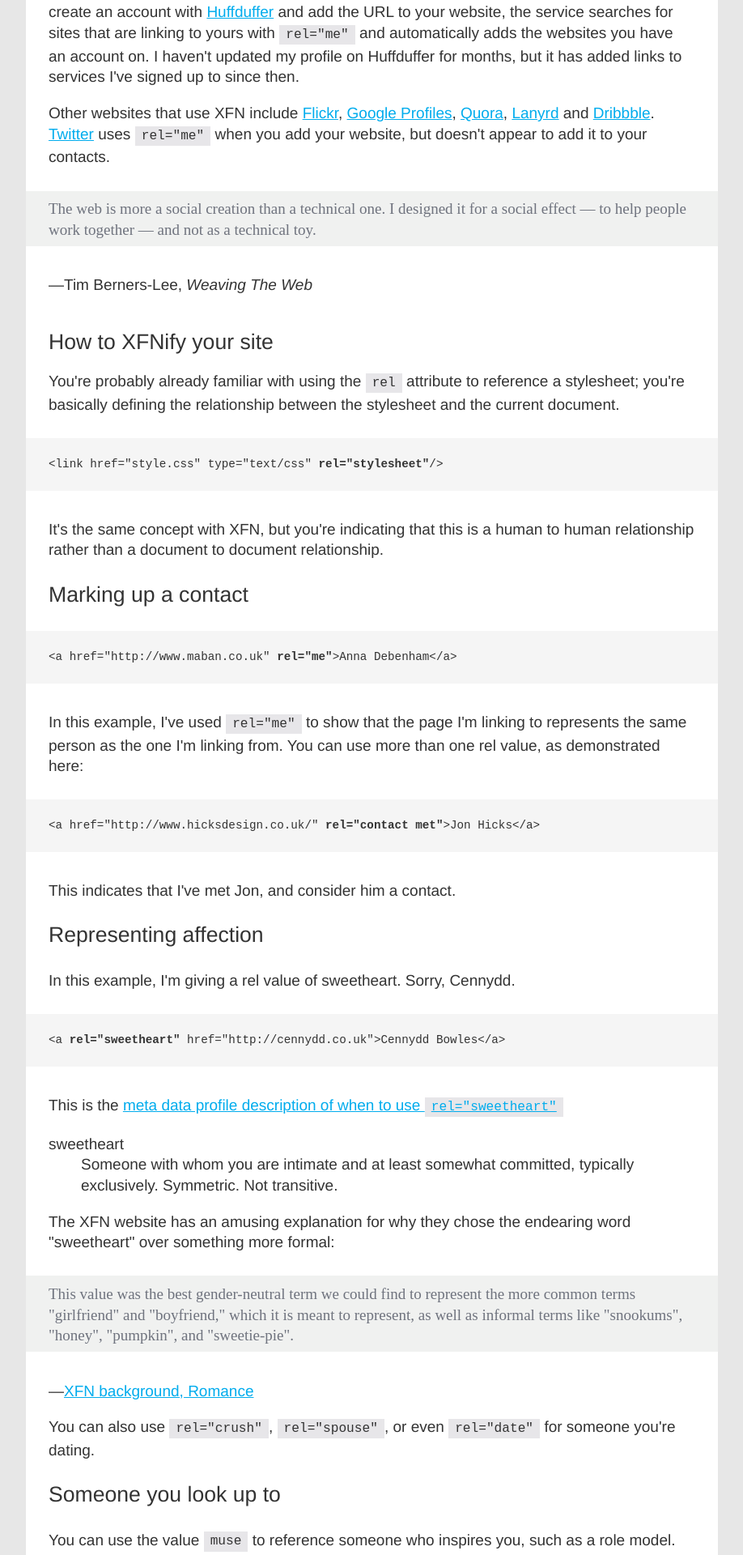
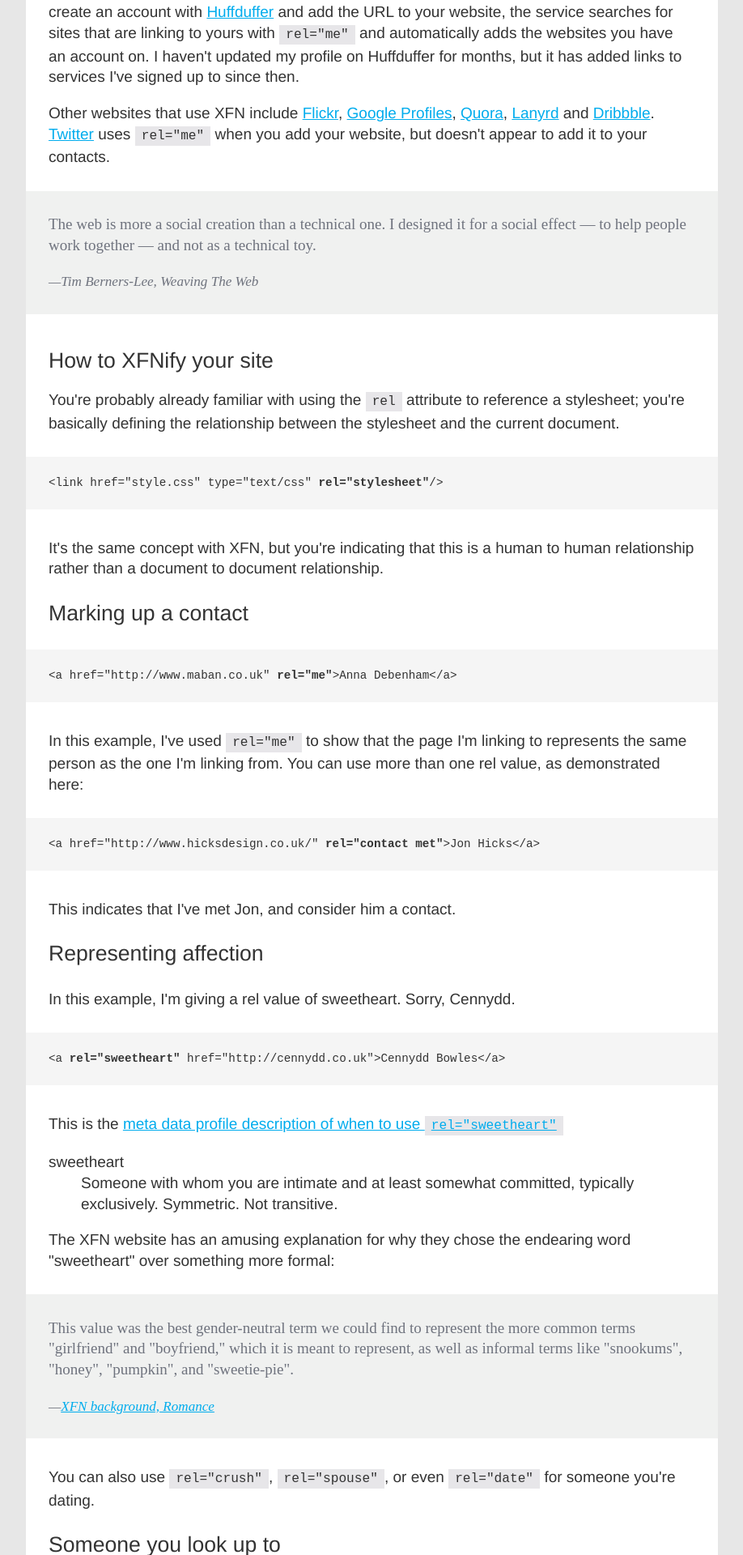
Before and after one commit to maban/maban, a Jekyll site: the page built from _posts/2011-02-14-49.html, in a window 1280 px wide. Shown: the part 643-2563 px from the top of the page at 81% size, without its empty margins (181-1099 px from the left). Built offline with Jekyll 4.4.1, drawn with Linux system fonts in a browser that asks for light colours.

Commit message:
Clean up post 49

```diff
--- a/_posts/2011-02-14-49.html
+++ b/_posts/2011-02-14-49.html
@@ -15,8 +15,10 @@ title: Marking up relationships
 
 <p>Other websites that use XFN include <a href="http://www.flickr.com/">Flickr</a>, <a href="http://www.google.com/profiles">Google Profiles</a>, <a href="http://www.quora.com">Quora</a>, <a href="http://lanyrd.com">Lanyrd</a> and <a href="http://dribbble.com/">Dribbble</a>. <a href="http://twitter.com">Twitter</a> uses <code>rel="me"</code> when you add your website, but doesn't appear to add it to your contacts.</p>
 
-<blockquote>The web is more a social creation than a technical one. I designed it for a social effect &mdash; to help people work together &mdash; and not as a technical toy.</blockquote>
-<p class="attr">&mdash;Tim Berners-Lee, <cite>Weaving The Web</cite></p>
+<blockquote>
+    <p>The web is more a social creation than a technical one. I designed it for a social effect &mdash; to help people work together &mdash; and not as a technical toy.
+    <p><cite>&mdash;Tim Berners-Lee, Weaving The Web</cite></p>
+</blockquote>
 
 <h2>How to XFNify your site</h2>
 
@@ -51,8 +53,10 @@ title: Marking up relationships
 
 <p>The XFN website has an amusing explanation for why they chose the endearing word "sweetheart" over something more formal:</p>
 
-<blockquote>This value was the best gender-neutral term we could find to represent the more common terms "girlfriend" and "boyfriend," which it is meant to represent, as well as informal terms like "snookums", "honey", "pumpkin", and "sweetie-pie".</blockquote>
-<p class="attr">&mdash;<a href="http://gmpg.org/xfn/background#romance">XFN background, Romance</a></p>
+<blockquote>
+    <p>This value was the best gender-neutral term we could find to represent the more common terms "girlfriend" and "boyfriend," which it is meant to represent, as well as informal terms like "snookums", "honey", "pumpkin", and "sweetie-pie".</p>
+    <p><cite>&mdash;<a href="http://gmpg.org/xfn/background#romance">XFN background, Romance</a></cite></p>
+</blockquote>
 
 <p>You can also use <code>rel="crush"</code>, <code>rel="spouse"</code>, or even <code>rel="date"</code> for someone you're dating.</p>
 
@@ -68,7 +72,6 @@ title: Marking up relationships
 
 <p>The rel values <code>friend</code> and <code>acquaintance</code> can be used to mark up people you know well.</p>
 
-
 <h3>Family</h3>
 
 <p><code>kin</code> can be used to reference someone in your extended family, and <code>parent</code>, <code>sibling</code> and <code>child</code> to signify a closer relationship.</p>
@@ -81,10 +84,12 @@ title: Marking up relationships
 
 <p>We can target the attribute in the CSS to style any links with a particular rel value. In this example, I'm adding a little heart icon to the left of all links that have the rel value of <code>sweetheart</code>.</p>
 
-<p>The HTML:</p>
+<h4>The HTML:</h4>
+
 <pre><code>&lt;a rel="sweetheart" href="http://cennydd.co.uk"&gt;Cennydd Bowles&lt;/a&gt;</code></pre>
 
-<p>The CSS:</p>
+<h4>The CSS:</h4>
+
 <pre><code>a[rel~="sweetheart"] {
 	background-image:url(heart.png);
 	background-repeat: no-repeat;
@@ -100,22 +105,29 @@ title: Marking up relationships
 
 <p>Since the only way to see whether these values are being used is by viewing source, you could add them in without the person you've referenced even knowing. Imagine viewing source and finding <code>rel="crush"</code> in a reference to you. Then again, could be a bit creepy if you don't share those feelings!</p>
 
-<blockquote>&hellip;refers to a person to whom you are attracted, perhaps even strongly, but who might not express the same feeling in return, or even know that you exist. Crushes are also usually secret, which makes their inclusion in XFN (a public data set) somewhat interesting. We expect that the use of crush in XFN will be in a teasing manner, as between two friends who like to flirt but do not actually date.</blockquote>
-<p class="attr">&mdash;<a href="http://gmpg.org/xfn/background#romance">XFN background, Romance</a></p>
+<blockquote>
+    <p>&hellip;refers to a person to whom you are attracted, perhaps even strongly, but who might not express the same feeling in return, or even know that you exist. Crushes are also usually secret, which makes their inclusion in XFN (a public data set) somewhat interesting. We expect that the use of crush in XFN will be in a teasing manner, as between two friends who like to flirt but do not actually date.</p>
+    <p><cite>&mdash;<a href="http://gmpg.org/xfn/background#romance">XFN background, Romance</a></cite></p>
+</blockquote>
 
 <p>It's also worth pointing out that all the values are gender neutral, positive and assume a monogamous relationship, so you won't find any <code>rel="mistress"</code>. The reason isn't ideological, but purely practical:</p>
 
-<blockquote>There were a whole pile of love, romance, and sexually oriented terms we considered and discarded. Some were rejected on the grounds they were unnecessary&mdash;for example, polyamorous individuals can indicate their other partners using values already defined (having two links marked sweetheart or spouse, for example).</blockquote>
-<p class="attr">&mdash;<a href="http://gmpg.org/xfn/background#romance">XFN background, Romance</a></p>
+<blockquote>
+    <p>There were a whole pile of love, romance, and sexually oriented terms we considered and discarded. Some were rejected on the grounds they were unnecessary&mdash;for example, polyamorous individuals can indicate their other partners using values already defined (having two links marked sweetheart or spouse, for example).</p>
+    <p><cite>&mdash;<a href="http://gmpg.org/xfn/background#romance">XFN background, Romance</a></cite></p>
+</blockquote>
 
 <h2>Relationships defined by timestamps</h2>
 
 <p>Another thing is that these values are all dependant on the time they are written. You could give someone a rel value of <code>co-worker</code> today, and a few months later they could be working for a different company. Would you then go back and change those values in older posts?</p>
 
-<blockquote>Blogs by their very nature are a time based format. It is possible to use XFN values to refer to people linked to within a blog post. It could then be presumed that those relationships were as defined as of the timestamp of that blog post. Later blog posts could mention the same people with different XFN values. By viewing a set or series of blog posts and watching the XFN values on the interpersonal links change, one could easily derive implied temporal information about the nature of the relationships.</blockquote>
-<p class="attr">&mdash;<a href="http://gmpg.org/xfn/background#timeless">XFN background: out of time</a></p>
+<blockquote>
+    <p>Blogs by their very nature are a time based format. It is possible to use XFN values to refer to people linked to within a blog post. It could then be presumed that those relationships were as defined as of the timestamp of that blog post. Later blog posts could mention the same people with different XFN values. By viewing a set or series of blog posts and watching the XFN values on the interpersonal links change, one could easily derive implied temporal information about the nature of the relationships.</p>
+    <p><cite>&mdash;<a href="http://gmpg.org/xfn/background#timeless">XFN background: out of time</a></cite></p>
+</blockquote>
 
 <h2>Find out more</h2>
+
 <ul>
 	<li><a href="http://socialgraph-resources.googlecode.com/svn/trunk/samples/findyours.html">Find sites that are connected to you using Google's Social Graph API</a></li>
 	<li><a href="http://www.gmpg.org/xfn/">Xhtml Friends Network</a></li>
@@ -124,9 +136,9 @@ title: Marking up relationships
 
 <style type="text/css">
 a[rel~="sweetheart"] {
-	background-image:url(/image/icon/heart-12x12.png);
+	background-image:url(/image/heart-12x12.png);
 	background-repeat: no-repeat;
-	background-position: left 2px;
-	padding-left: 15px;
+	background-position: 3px 2px;
+	padding-left: 20px;
 }
 </style>
```
Also changed, not shown: image/heart-12x12.png (added).
